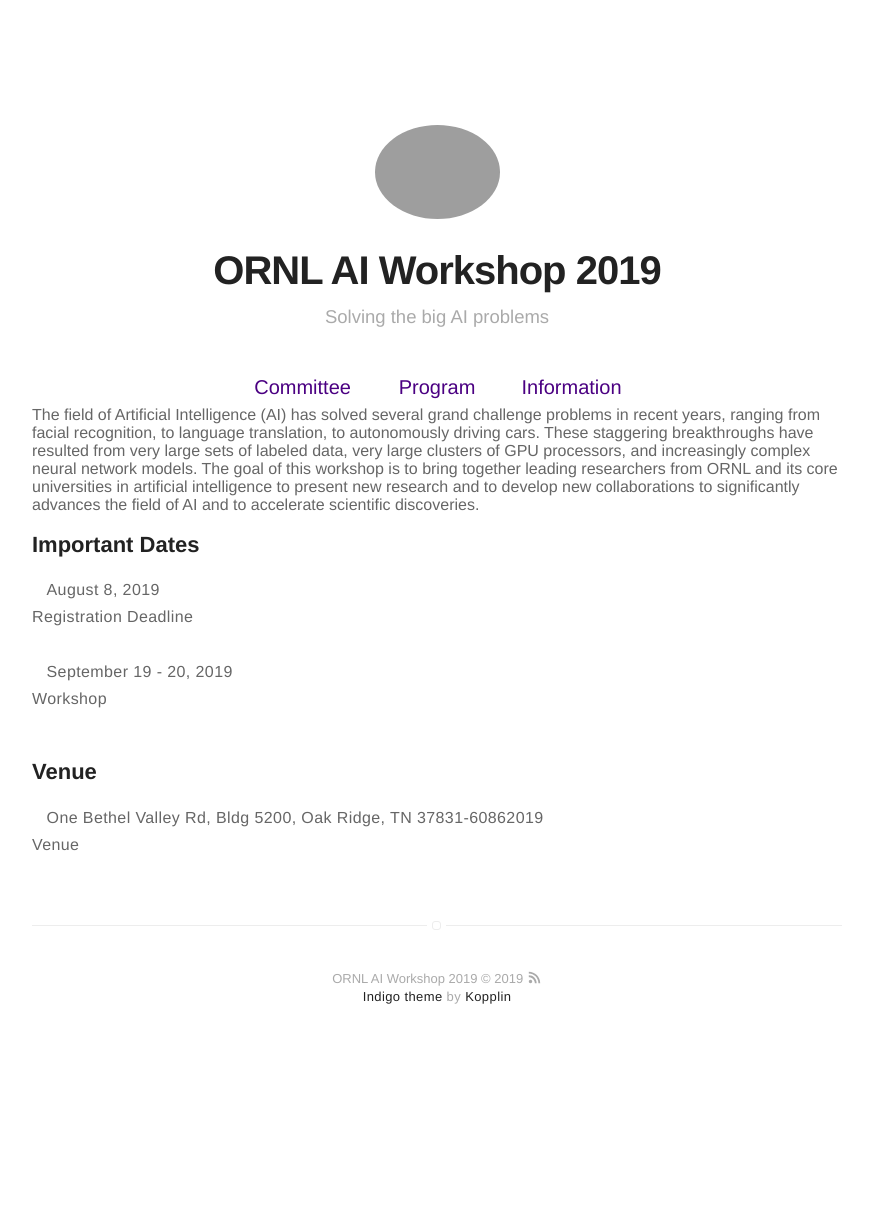
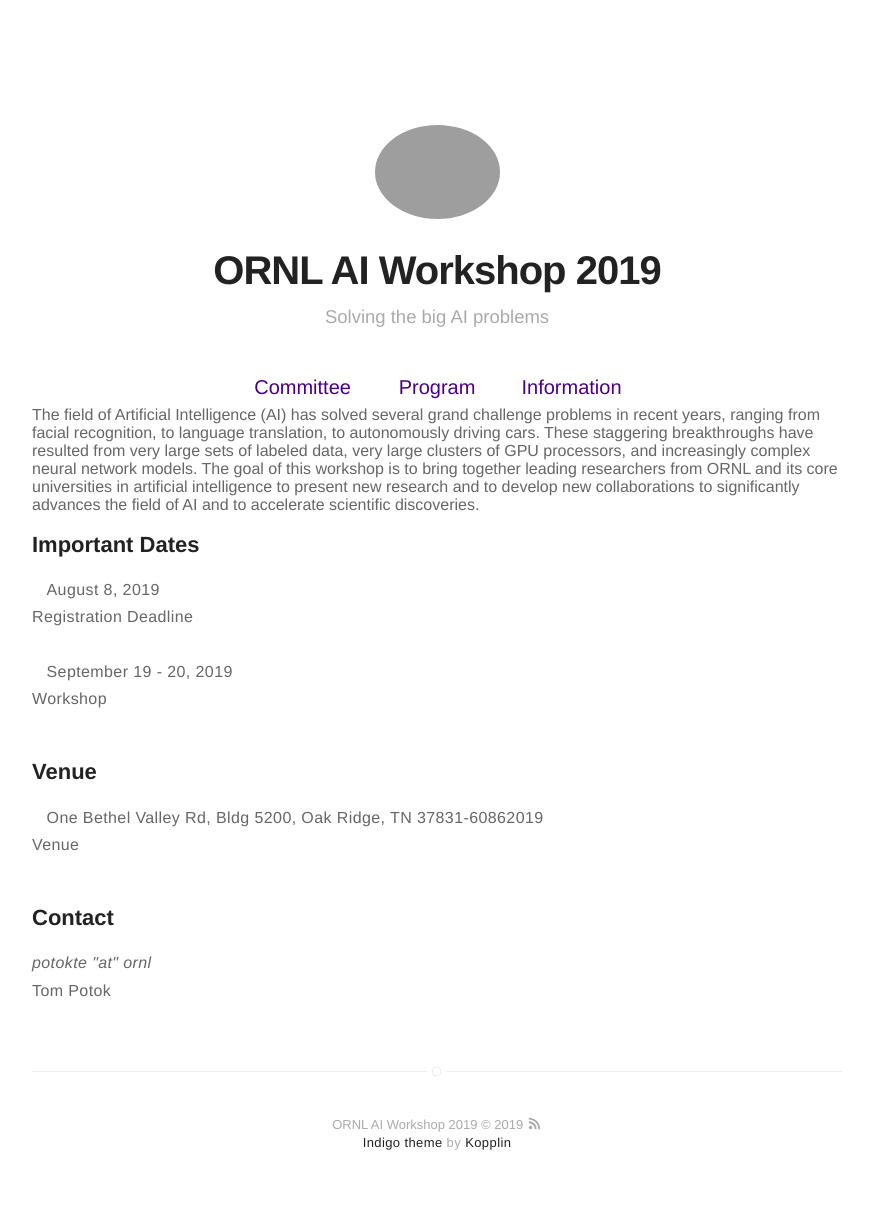
Before and after one commit to ornlcda/ornlaiws2019, a Jekyll site: the page built from index.html, in a window 1280 px wide. Shown: the whole page, without its empty margins (203-1076 px from the left). Built offline with Jekyll 4.4.1, drawn with Linux system fonts in a browser that asks for light colours; before the commit the page ends 1068 px from its top, so only the background shows below that.

Commit message:
fixing contact information

```diff
--- a/index.html
+++ b/index.html
@@ -55,5 +55,27 @@
 
   </p>
 </div>
+</div>
 
+<a name="contact"></a>
+<!-- second row -->
+<div class="row featurette">
+<div class="col-md-7">
+  <h2 class="featurette-heading">Contact <span class="text-muted"></span></h2>
 </div>
+<div class="col-md-5">
+ <!-- <p>
+      <font color="red">Updated August 27. ALL DATES ARE FIRM.</font>
+  </p>
+  -->
+  <p class="lead">
+      <!--
+      <i class="fa fa-file-text-o"></i>&nbsp;&nbsp;&nbsp;May 17, 2017<br> Abstract submission<br><br>
+      <i class="fa fa-thumbs-o-up"></i>&nbsp;&nbsp;&nbsp;June 2, 2017<br> Notification of abstract acceptance<br><br>
+      <i class="fa fa-file-text-o"></i>&nbsp;&nbsp;&nbsp;July 31, 2017<br> Full paper submission<br><br>
+      <i class="fa fa-camera"></i>&nbsp;&nbsp;&nbsp;TBD<br> Camera-ready submission of accepted papers<br><br>-->
+      <i class="fa fa-inbox">potokte "at" ornl</i>&nbsp;&nbsp;&nbsp;<br>Tom Potok<br><br>
+
+  </p>
+</div>
+</div>
```
